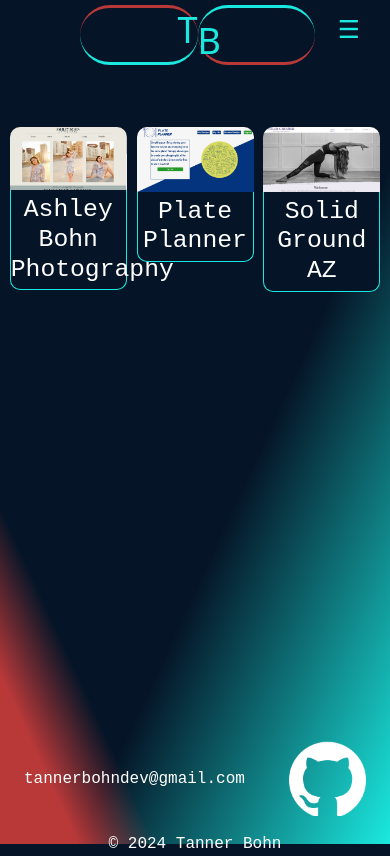
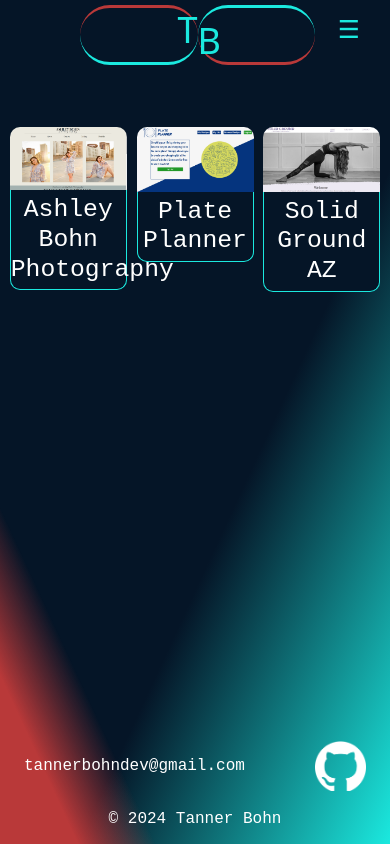
Before and after one commit to tbohn2/my_portfolio, a React (Vite) app: page /my_portfolio/portfolio in a window 390 px wide. Built offline with nearby package versions, Linux system fonts and the light colour scheme; a web font is replaced by a local one.

Commit message:
Adjusted footer sizing in mobile

```diff
--- a/src/styles/footer.css
+++ b/src/styles/footer.css
@@ -21,3 +21,14 @@ footer p {
 .footer-icon:hover {
     opacity: 0.35;
 }
+
+@media screen and (max-width: 768px) {
+    footer {
+        height: auto;
+    }
+
+    .footer-icon {
+        height: 50px;
+    }
+
+}
```
